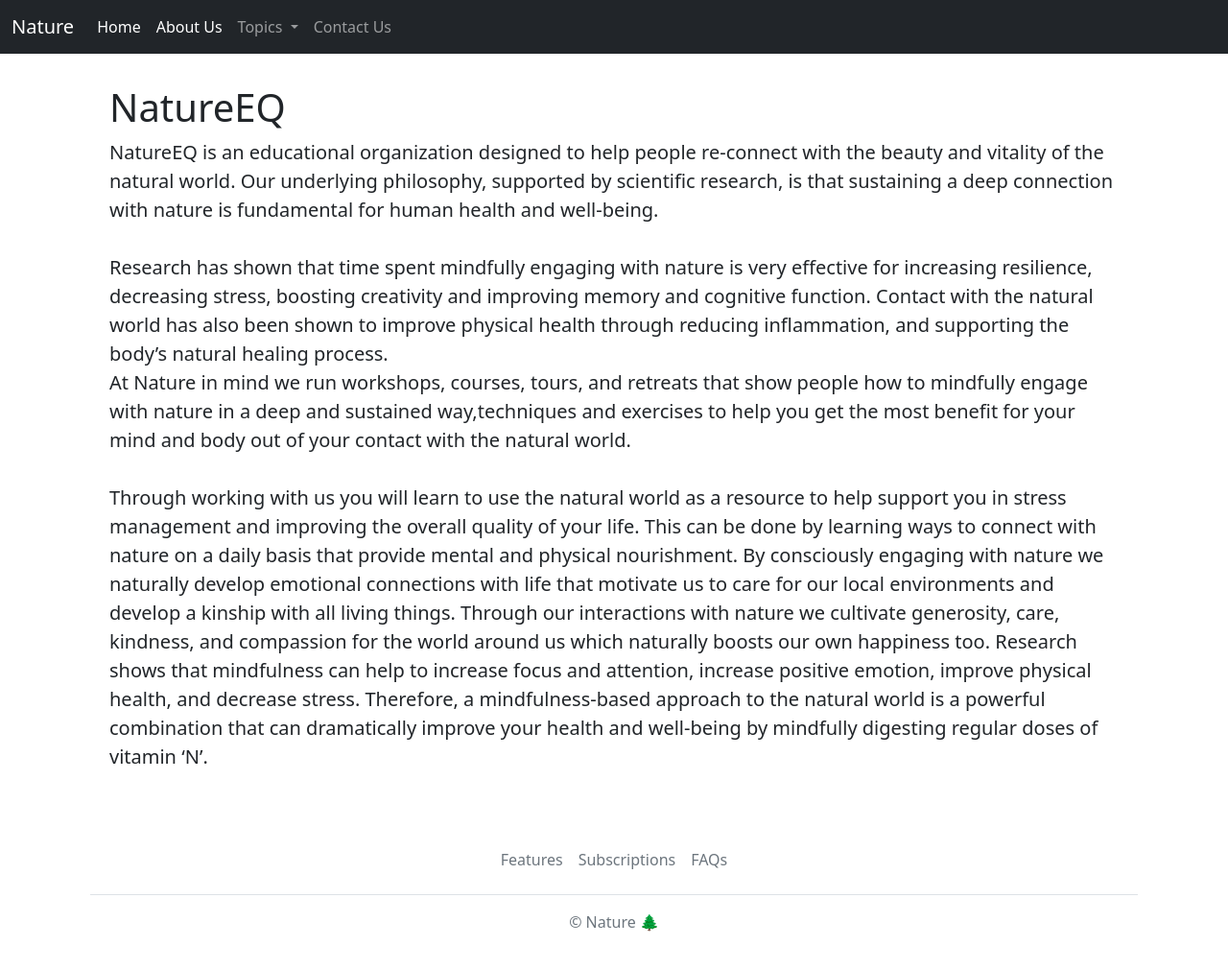
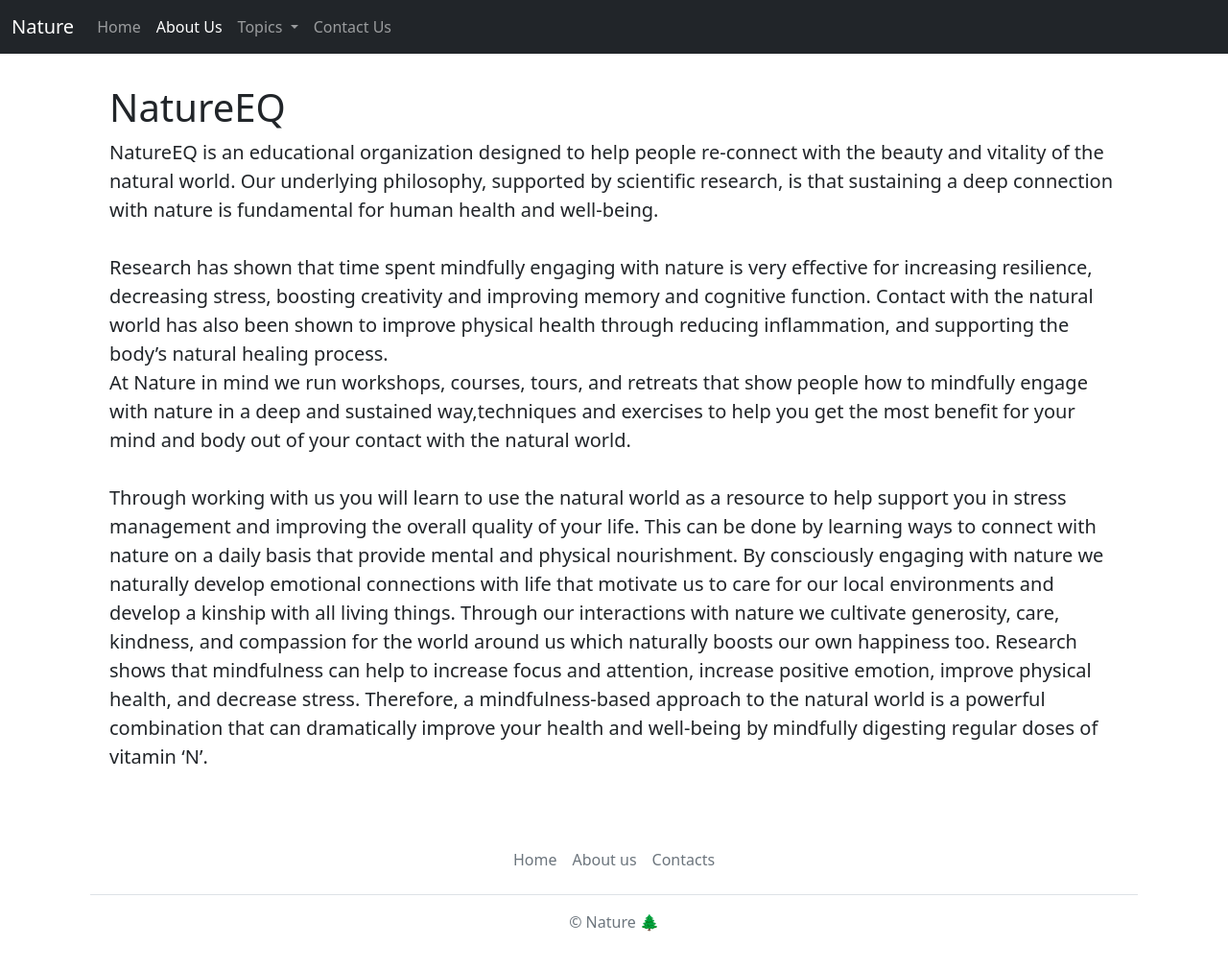
Before and after one commit to officeyes1337/nature.io, a plain HTML site: page about.html in a window 1280 px wide. Shown: the whole page at 96% size. Drawn offline with nearby package versions, Linux system fonts and the light colour scheme.

Commit message:
Add files via upload

```diff
--- a/about.html
+++ b/about.html
@@ -33,7 +33,7 @@
         <div class="collapse navbar-collapse" id="navbarSupportedContent">
           <ul class="navbar-nav me-auto mb-2 mb-lg-0">
             <li class="nav-item">
-              <a class="nav-link active" aria-current="page" href="index.html">Home</a>
+              <a class="nav-link " aria-current="page" href="index.html">Home</a>
             </li>
             <li class="nav-item">
               <a class="nav-link active" href="about.html">About Us</a>
@@ -95,9 +95,9 @@
       <footer class="py-3 my-4">
         <ul class="nav justify-content-center border-bottom pb-3 mb-3">
 
-          <li class="nav-item"><a href="#" class="nav-link px-2 text-muted">Features</a></li>
-          <li class="nav-item"><a href="#" class="nav-link px-2 text-muted">Subscriptions</a></li>
-          <li class="nav-item"><a href="#" class="nav-link px-2 text-muted">FAQs</a></li>
+          <li class="nav-item"><a href="index.html" class="nav-link px-2 text-muted">Home</a></li>
+          <li class="nav-item"><a href="about.html" class="nav-link px-2 text-muted">About us</a></li>
+          <li class="nav-item"><a href="contact.html" class="nav-link px-2 text-muted">Contacts</a></li>
 
         </ul>
         <p class="text-center text-muted">© Nature <span>&#127794;</span> </p>
```
Also changed, not shown: contact.html (+3 -3 lines), index.html (+3 -3 lines).
